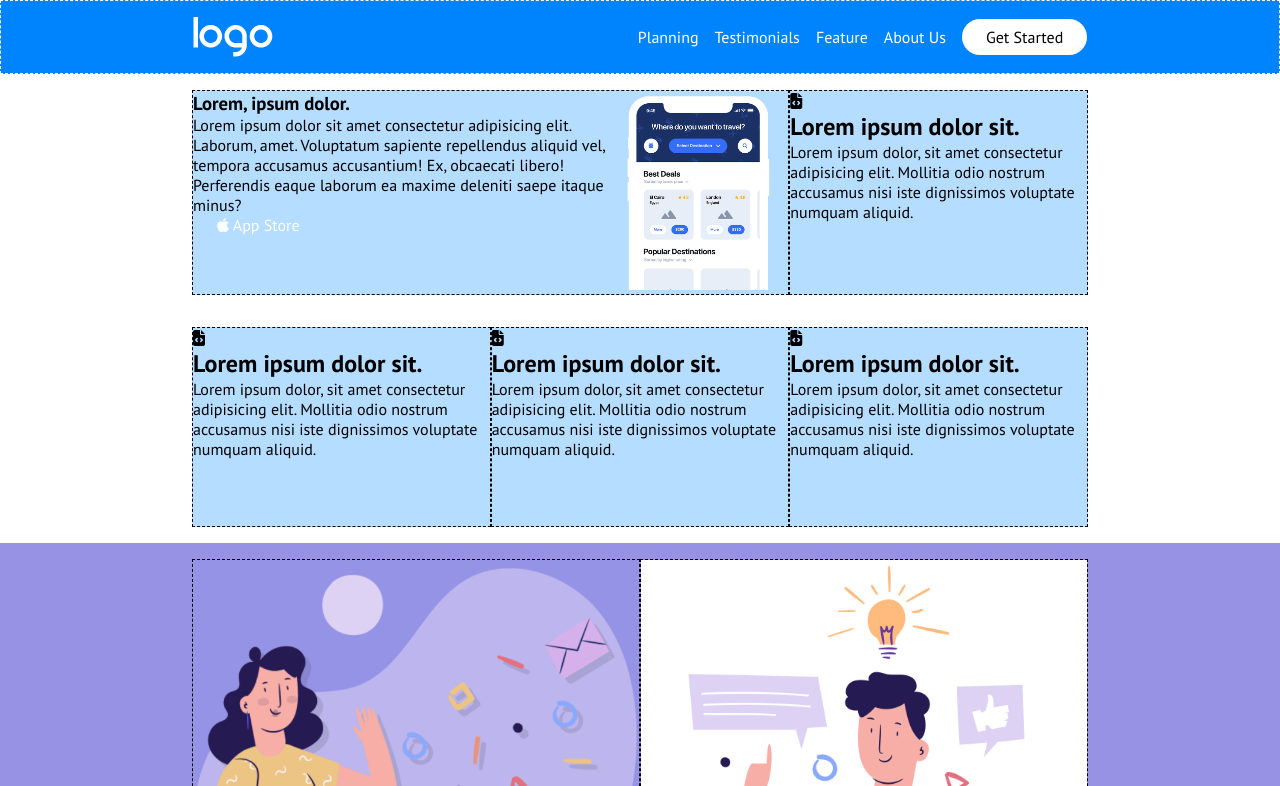
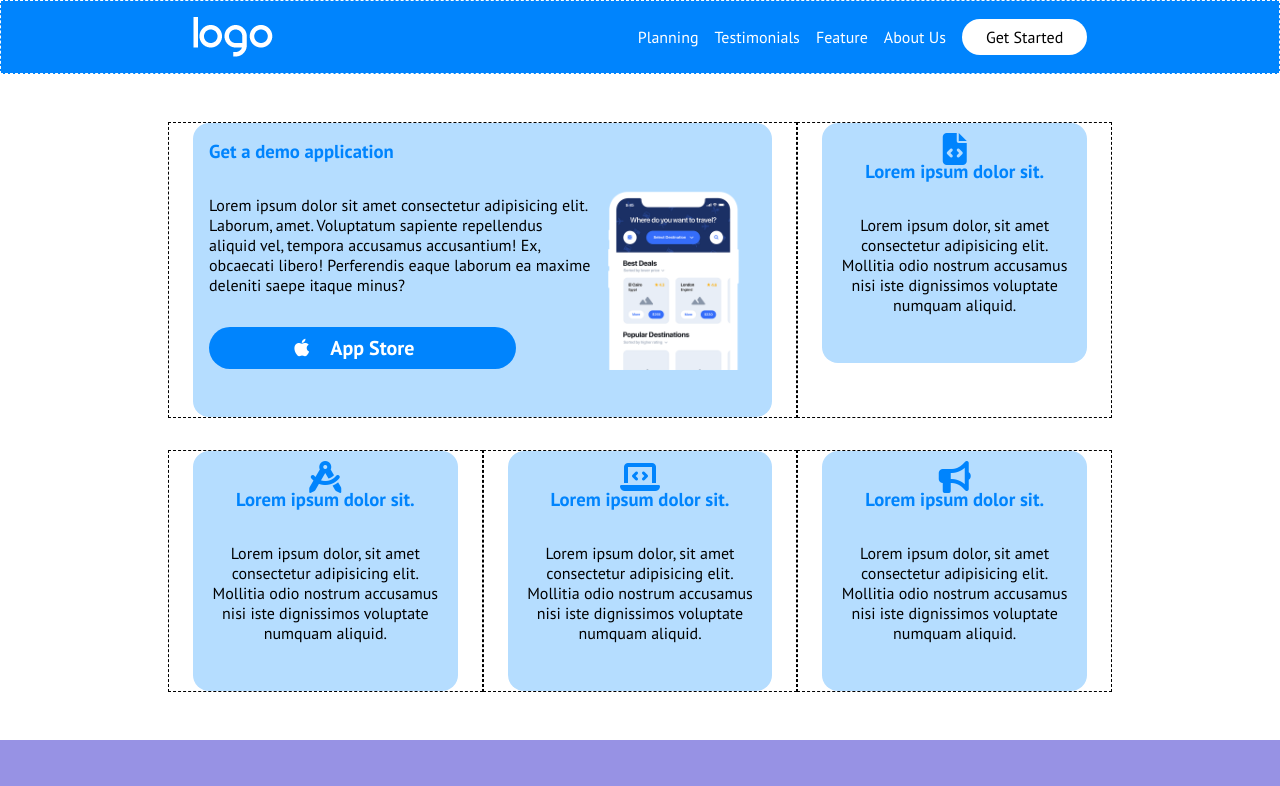
Before and after one commit to DaniloSalerno/htmlcss-responsive-layout, a plain HTML site: page index.html in a window 1280 px wide. Shown: the top 786 px of the page. Drawn offline with Linux system fonts and the light colour scheme.

Commit message:
col-8 card in section #application complete

```diff
--- a/assets/css/style.css
+++ b/assets/css/style.css
@@ -63,9 +63,50 @@ img {
 
 
 /* #application */
+
+#application .card {
+    background-color: var(--sr-primary-light);
+    padding: 1rem;
+    border-radius: 1rem;
+}
+ #application .row {
+    margin: 0 -1.5rem;
+}
+
 #application .col-12 {
-    background-color: var(--sr-primary-light);
+    padding: 0 1.5rem;
 }
+
+
+#application h3, #application i {
+    color: var(--sr-primary-dark);
+}
+
+#application p {
+    padding: 2rem 0;
+}
+
+#application img {
+    padding-top: 3rem;
+    display: block;
+}
+
+#application .btn {
+    padding-bottom: 2rem;
+}
+
+#application .btn a {
+    display: block;
+    width: 80%;
+    text-align: center;
+    font-size: 1.25rem;
+    font-weight: 700;
+}
+
+#application .btn a span {
+    padding: 0 1rem;
+}
+
 
 
 
@@ -148,12 +189,20 @@ img {
     list-style: none;
 }
 
+.text-center {
+    text-align: center;
+}
+
 .d-none {
     display: none;
 }
 
 .col-12 {
     width: 100%;
+}
+
+.py-4 {
+    padding: 2rem 0;
 }
 
 .btn a {
@@ -164,6 +213,15 @@ img {
 .btn-light a {
     background-color: var(--sr-white);
     color: var(--sr-black);
+}
+
+.btn-blue a {
+    background-color: var(--sr-primary-dark);
+    color: var(--sr-white);
+}
+
+#application .btn-blue a i {
+    color: var(--sr-white);
 }
 
 /* #endregion utilities */
@@ -208,7 +266,7 @@ img {
         max-width: 1152px;
     }
 
-    #application .col-8-md {
+    #application .col-8-md .card {
         display: flex;
     }
 
--- a/index.html
+++ b/index.html
@@ -61,7 +61,7 @@
 
         <main>
 
-            <section id="application">
+            <section id="application" class="py-4">
 
                 <div class="container-centered-lg container-centered-sm">
 
@@ -69,9 +69,11 @@
 
                         <div class="col-12 col-8-md">
 
+                            <div class="card">
+
                                 <div>
 
-                                <h3>Lorem, ipsum dolor.</h3>
+                                    <h3>Get a demo application</h3>
 
                                     <p>
                                         Lorem ipsum dolor sit amet consectetur adipisicing elit. Laborum, amet. Voluptatum sapiente repellendus aliquid vel, tempora accusamus accusantium! Ex, obcaecati libero! Perferendis eaque laborum ea maxime deleniti saepe itaque minus?
@@ -93,59 +95,81 @@
                                 </div>
 
                             </div>
+                            <!-- /.card-->
+
+                        </div>
                         <!-- /.col-8-md -->
 
-                        <div class="col-12 col-4-md">
+                        <div class="col-12 col-4-md text-center">
+
+                            <div class="card">
+
                                 <div class="icon">
-                                <i class="fa-solid fa-file-code"></i>
+                                    <i class="fa-solid fa-file-code fa-2xl"></i>
                                 </div>
 
-                            <h2>Lorem ipsum dolor sit.</h2>
+                                <h3>Lorem ipsum dolor sit.</h3>
 
                                 <p>
                                     Lorem ipsum dolor, sit amet consectetur adipisicing elit. Mollitia odio nostrum accusamus nisi iste dignissimos voluptate numquam aliquid.
                                 </p>
                             </div>
+                            <!-- /.card -->
+
+                        </div>
                         <!-- /.col-4-md -->
 
-                        <div class="col-12 col-4-md">
+                        <div class="col-12 col-4-md text-center">
+
+                            <div class="card">
+
                                 <div class="icon">
-                                <i class="fa-solid fa-file-code"></i>
+                                    <i class="fa-solid fa-compass-drafting fa-2xl"></i>
                                 </div>
 
-                            <h2>Lorem ipsum dolor sit.</h2>
+                                <h3>Lorem ipsum dolor sit.</h3>
 
                                 <p>
                                     Lorem ipsum dolor, sit amet consectetur adipisicing elit. Mollitia odio nostrum accusamus nisi iste dignissimos voluptate numquam aliquid.
                                 </p>
+                            </div>
+                            <!-- /.card -->
 
                         </div>
                         <!-- /.col-4-md -->
 
-                        <div class="col-12 col-4-md">
+                        <div class="col-12 col-4-md text-center">
+
+                            <div class="card">
                                 <div class="icon">
-                                <i class="fa-solid fa-file-code"></i>
+                                    <i class="fa-solid fa-laptop-code fa-2xl"></i>
                                 </div>
 
-                            <h2>Lorem ipsum dolor sit.</h2>
+                                <h3>Lorem ipsum dolor sit.</h3>
 
                                 <p>
                                     Lorem ipsum dolor, sit amet consectetur adipisicing elit. Mollitia odio nostrum accusamus nisi iste dignissimos voluptate numquam aliquid.
                                 </p>
+                            </div>
+                            <!-- /.card -->
 
                         </div>
                         <!-- /.col-4-md -->
 
-                        <div class="col-12 col-4-md">
+                        <div class="col-12 col-4-md text-center">
+
+                            <div class="card">
                                 <div class="icon">
-                                <i class="fa-solid fa-file-code"></i>
+                                    <i class="fa-solid fa-bullhorn fa-2xl"></i>
                                 </div>
 
-                            <h2>Lorem ipsum dolor sit.</h2>
+                                <h3>Lorem ipsum dolor sit.</h3>
 
                                 <p>
                                     Lorem ipsum dolor, sit amet consectetur adipisicing elit. Mollitia odio nostrum accusamus nisi iste dignissimos voluptate numquam aliquid.
                                 </p>
+                            </div>
+                            <!-- /.card -->
 
                         </div>
                         <!-- /.col-4-md -->
@@ -159,7 +183,7 @@
             </section>
             <!-- /#application -->
 
-            <section id="planning">
+            <section id="planning" class="py-4">
                 <div class="container-centered-lg container-centered-sm">
 
                     <div class="row">
@@ -208,7 +232,7 @@
             </section>
             <!-- /#planning -->
 
-            <section id="testimonials">
+            <section id="testimonials" class="py-4">
 
                 <div class="container-centered-sm container-centered-lg">
 
@@ -289,7 +313,7 @@
             </section>
             <!-- /#testimonials -->
 
-            <section id="benefits">
+            <section id="benefits" class="py-4">
 
                 <div class="container-centered-sm container-centered-lg">
 
@@ -400,7 +424,7 @@
             </section>
             <!-- /#benefits -->
 
-            <section id="about">
+            <section id="about" class="py-4">
 
                 <div class="container-centered-sm container-centered-lg">
 
@@ -445,7 +469,7 @@
             </section>
             <!-- /#about-us -->
 
-            <section id="start">
+            <section id="start" class="py-4">
 
                 <div class="container-centered-sm container-small-centered-lg">
 
```
Lines whose indentation alone changed are shown as unchanged.
